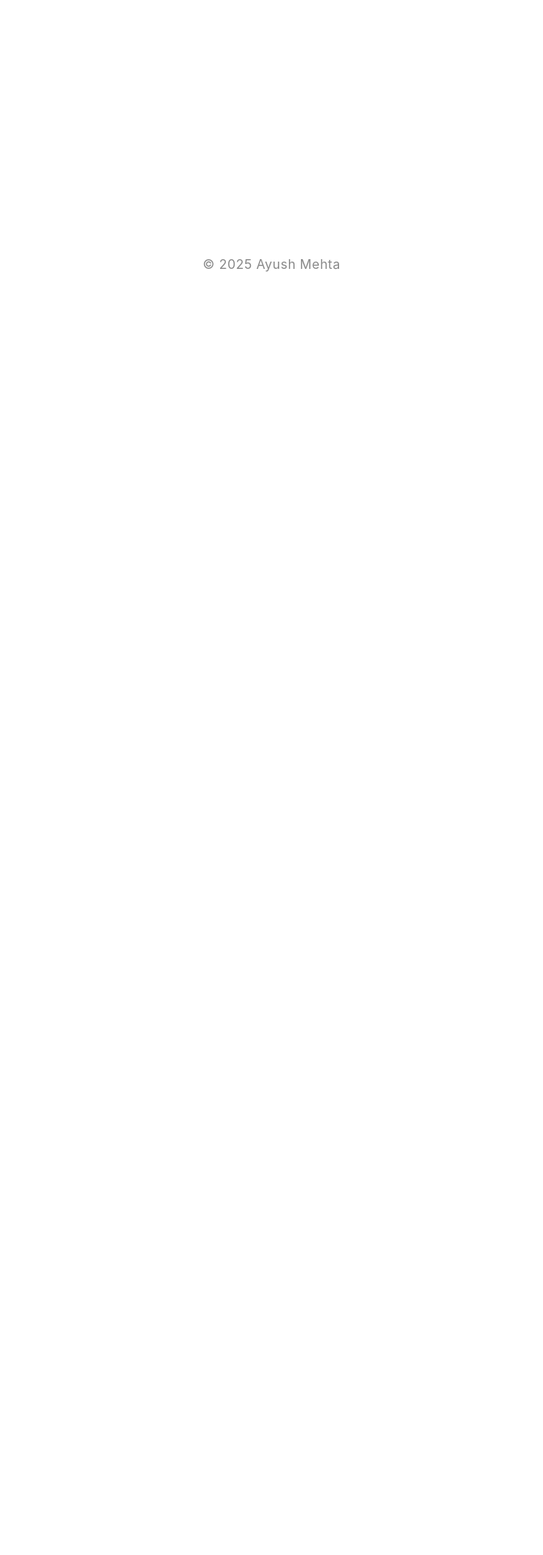
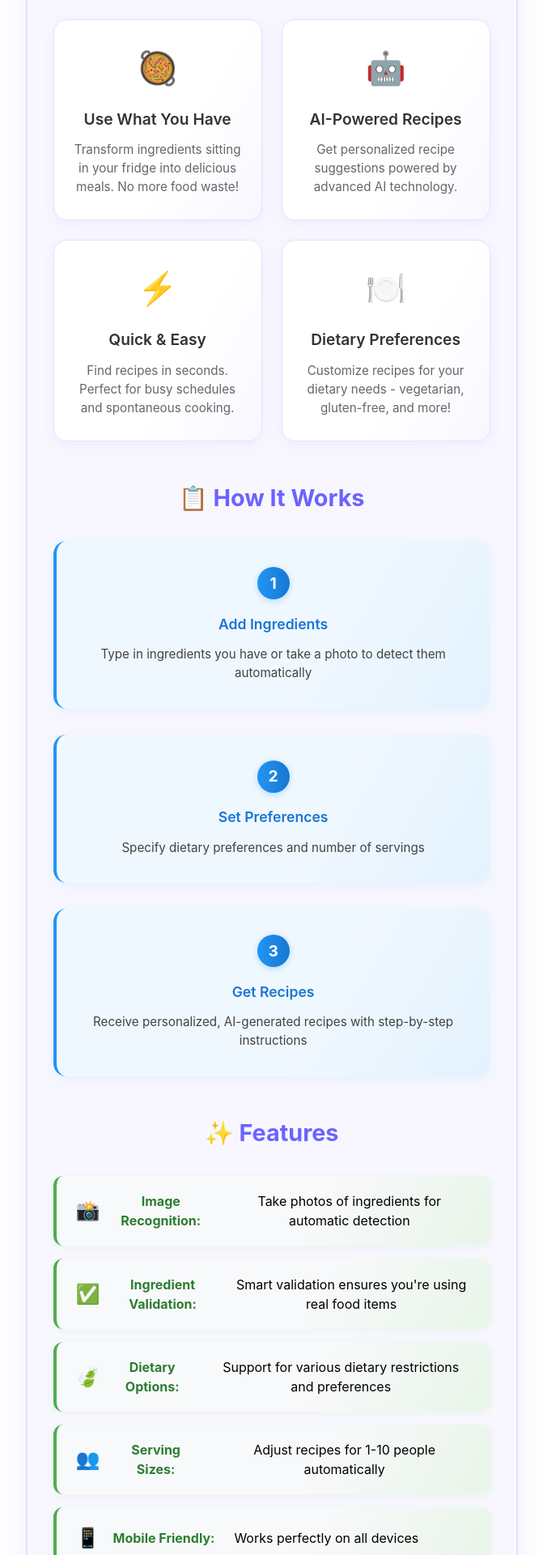
Before and after one commit to Ayush434/AI-Cooking-App, a React (Vite) app in the folder frontend/: page / in a window 1280 px wide. Shown: the part 480-2400 px from the top of the page at 81% size, without its empty margins (330-1001 px from the left). Before the commit the page ends 851 px from the top, so only its background shows below. Built offline with nearby package versions, Linux system fonts and the light colour scheme.

Commit message:
Updating home page

```diff
--- a/frontend/src/App.css
+++ b/frontend/src/App.css
@@ -123,6 +123,165 @@ body, html, #root {
   letter-spacing: 0.1px;
 }
 
+/* Home Page Content Styling */
+.home-content {
+  width: 100%;
+  max-width: 900px;
+  margin: 0 auto;
+}
+
+.info-section {
+  margin-bottom: 3rem;
+  text-align: center;
+}
+
+.info-section h2 {
+  font-size: 1.8rem;
+  font-weight: 700;
+  color: #6c63ff;
+  margin-bottom: 2rem;
+  text-align: center;
+}
+
+/* Benefits Grid */
+.benefits-grid {
+  display: grid;
+  grid-template-columns: repeat(auto-fit, minmax(250px, 1fr));
+  gap: 1.5rem;
+  margin-top: 1.5rem;
+}
+
+.benefit-card {
+  background: linear-gradient(120deg, #ffffff 60%, #f8f7ff 100%);
+  border-radius: 16px;
+  padding: 1.8rem 1.2rem;
+  box-shadow: 0 4px 16px rgba(108, 99, 255, 0.08);
+  border: 1px solid #e6e0ff;
+  transition: transform 0.2s, box-shadow 0.2s;
+  text-align: center;
+}
+
+.benefit-card:hover {
+  transform: translateY(-4px);
+  box-shadow: 0 8px 24px rgba(108, 99, 255, 0.15);
+}
+
+.benefit-icon {
+  font-size: 2.5rem;
+  margin-bottom: 1rem;
+}
+
+.benefit-card h3 {
+  font-size: 1.2rem;
+  font-weight: 600;
+  color: #333;
+  margin-bottom: 0.8rem;
+}
+
+.benefit-card p {
+  color: #666;
+  line-height: 1.5;
+  margin: 0;
+  font-size: 0.95rem;
+}
+
+/* Steps Container */
+.steps-container {
+  display: grid;
+  grid-template-columns: repeat(auto-fit, minmax(280px, 1fr));
+  gap: 2rem;
+  margin-top: 1.5rem;
+}
+
+.step-card {
+  background: linear-gradient(120deg, #f0f8ff 60%, #e3f2fd 100%);
+  border-radius: 16px;
+  padding: 2rem 1.5rem;
+  border-left: 4px solid #2196f3;
+  box-shadow: 0 4px 16px rgba(33, 150, 243, 0.08);
+  transition: transform 0.2s, box-shadow 0.2s;
+  text-align: center;
+  position: relative;
+}
+
+.step-card:hover {
+  transform: translateY(-4px);
+  box-shadow: 0 8px 24px rgba(33, 150, 243, 0.15);
+}
+
+.step-number {
+  background: linear-gradient(90deg, #2196f3 0%, #1976d2 100%);
+  color: white;
+  width: 40px;
+  height: 40px;
+  border-radius: 50%;
+  display: flex;
+  align-items: center;
+  justify-content: center;
+  font-size: 1.2rem;
+  font-weight: 700;
+  margin: 0 auto 1rem auto;
+  box-shadow: 0 2px 8px rgba(33, 150, 243, 0.3);
+}
+
+.step-card h3 {
+  font-size: 1.1rem;
+  font-weight: 600;
+  color: #1976d2;
+  margin-bottom: 0.8rem;
+}
+
+.step-card p {
+  color: #424242;
+  line-height: 1.5;
+  margin: 0;
+  font-size: 0.95rem;
+}
+
+/* Features List */
+.features-list {
+  display: flex;
+  flex-direction: column;
+  gap: 1rem;
+  margin-top: 1.5rem;
+  max-width: 600px;
+  margin-left: auto;
+  margin-right: auto;
+}
+
+.feature-item {
+  background: linear-gradient(120deg, #f8f9fa 60%, #e8f5e8 100%);
+  border-radius: 12px;
+  padding: 1.2rem 1.5rem;
+  border-left: 4px solid #4caf50;
+  box-shadow: 0 2px 8px rgba(76, 175, 80, 0.08);
+  display: flex;
+  align-items: center;
+  gap: 1rem;
+  transition: transform 0.2s, box-shadow 0.2s;
+}
+
+.feature-item:hover {
+  transform: translateX(4px);
+  box-shadow: 0 4px 16px rgba(76, 175, 80, 0.15);
+}
+
+.feature-icon {
+  font-size: 1.5rem;
+  flex-shrink: 0;
+}
+
+.feature-item strong {
+  color: #2e7d32;
+  margin-right: 0.5rem;
+}
+
+.feature-item span:not(.feature-icon) {
+  color: #424242;
+  line-height: 1.4;
+  font-size: 0.95rem;
+}
+
 /* Responsive tweaks */
 @media (max-width: 600px) {
   .app-container {
@@ -135,4 +294,37 @@ body, html, #root {
   .main-bg {
     padding: 0;
   }
+
+  .info-section h2 {
+    font-size: 1.5rem;
+  }
+
+  .benefits-grid {
+    grid-template-columns: 1fr;
+    gap: 1rem;
+  }
+
+  .benefit-card {
+    padding: 1.5rem 1rem;
+  }
+
+  .steps-container {
+    grid-template-columns: 1fr;
+    gap: 1.5rem;
+  }
+
+  .step-card {
+    padding: 1.5rem 1rem;
+  }
+
+  .features-list {
+    gap: 0.8rem;
+  }
+
+  .feature-item {
+    padding: 1rem;
+    flex-direction: column;
+    text-align: center;
+    gap: 0.5rem;
+  }
 }
--- a/frontend/src/App.jsx
+++ b/frontend/src/App.jsx
@@ -138,13 +138,96 @@ function App() {
         <h1 className="app-title">AI Cooking Assistant</h1>
         <p className="subtitle">Discover recipes with what you have!</p>
         {(mode === 'initial' || mode === 'afterRecipe') && (
+          <>
             <button
               className="main-new-recipe new-recipe-btn"
               onClick={handleNewRecipe}
-            style={{ marginBottom: '1.5rem' }}
+              style={{ marginBottom: '2rem' }}
             >
               New Recipe
             </button>
+
+            {/* Show informational content only on initial load */}
+            {mode === 'initial' && (
+              <div className="home-content">
+                {/* Why Use This App Section */}
+                <div className="info-section">
+                  <h2>🍳 Why Use AI Cooking Assistant?</h2>
+                  <div className="benefits-grid">
+                    <div className="benefit-card">
+                      <div className="benefit-icon">🥘</div>
+                      <h3>Use What You Have</h3>
+                      <p>Transform ingredients sitting in your fridge into delicious meals. No more food waste!</p>
+                    </div>
+                    <div className="benefit-card">
+                      <div className="benefit-icon">🤖</div>
+                      <h3>AI-Powered Recipes</h3>
+                      <p>Get personalized recipe suggestions powered by advanced AI technology.</p>
+                    </div>
+                    <div className="benefit-card">
+                      <div className="benefit-icon">⚡</div>
+                      <h3>Quick & Easy</h3>
+                      <p>Find recipes in seconds. Perfect for busy schedules and spontaneous cooking.</p>
+                    </div>
+                    <div className="benefit-card">
+                      <div className="benefit-icon">🍽️</div>
+                      <h3>Dietary Preferences</h3>
+                      <p>Customize recipes for your dietary needs - vegetarian, gluten-free, and more!</p>
+                    </div>
+                  </div>
+                </div>
+
+                {/* How It Works Section */}
+                <div className="info-section">
+                  <h2>📋 How It Works</h2>
+                  <div className="steps-container">
+                    <div className="step-card">
+                      <div className="step-number">1</div>
+                      <h3>Add Ingredients</h3>
+                      <p>Type in ingredients you have or take a photo to detect them automatically</p>
+                    </div>
+                    <div className="step-card">
+                      <div className="step-number">2</div>
+                      <h3>Set Preferences</h3>
+                      <p>Specify dietary preferences and number of servings</p>
+                    </div>
+                    <div className="step-card">
+                      <div className="step-number">3</div>
+                      <h3>Get Recipes</h3>
+                      <p>Receive personalized, AI-generated recipes with step-by-step instructions</p>
+                    </div>
+                  </div>
+                </div>
+
+                {/* Features Section */}
+                <div className="info-section">
+                  <h2>✨ Features</h2>
+                  <div className="features-list">
+                    <div className="feature-item">
+                      <span className="feature-icon">📸</span>
+                      <strong>Image Recognition:</strong> Take photos of ingredients for automatic detection
+                    </div>
+                    <div className="feature-item">
+                      <span className="feature-icon">✅</span>
+                      <strong>Ingredient Validation:</strong> Smart validation ensures you're using real food items
+                    </div>
+                    <div className="feature-item">
+                      <span className="feature-icon">🍃</span>
+                      <strong>Dietary Options:</strong> Support for various dietary restrictions and preferences
+                    </div>
+                    <div className="feature-item">
+                      <span className="feature-icon">👥</span>
+                      <strong>Serving Sizes:</strong> Adjust recipes for 1-10 people automatically
+                    </div>
+                    <div className="feature-item">
+                      <span className="feature-icon">📱</span>
+                      <strong>Mobile Friendly:</strong> Works perfectly on all devices
+                    </div>
+                  </div>
+                </div>
+              </div>
+            )}
+          </>
         )}
         {mode === 'adding' && (
           <>
```
Lines whose indentation alone changed are shown as unchanged.
